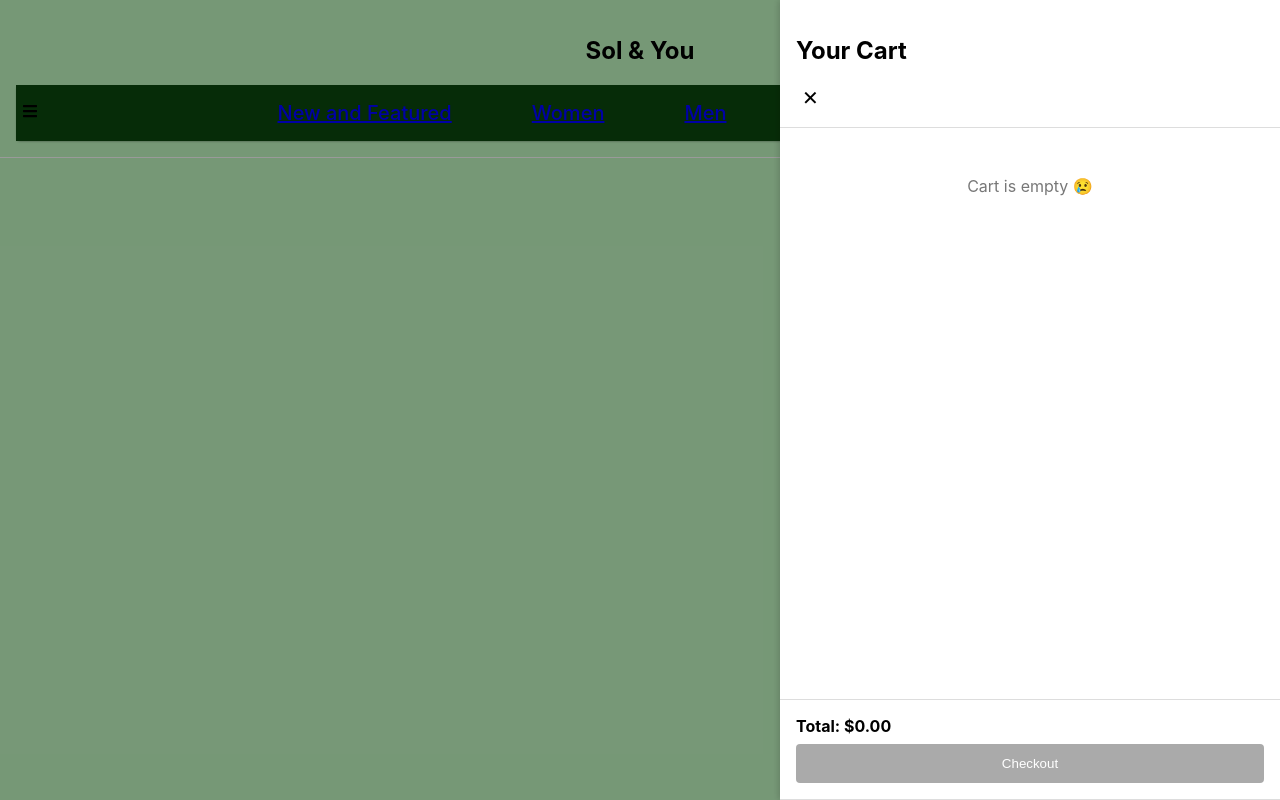
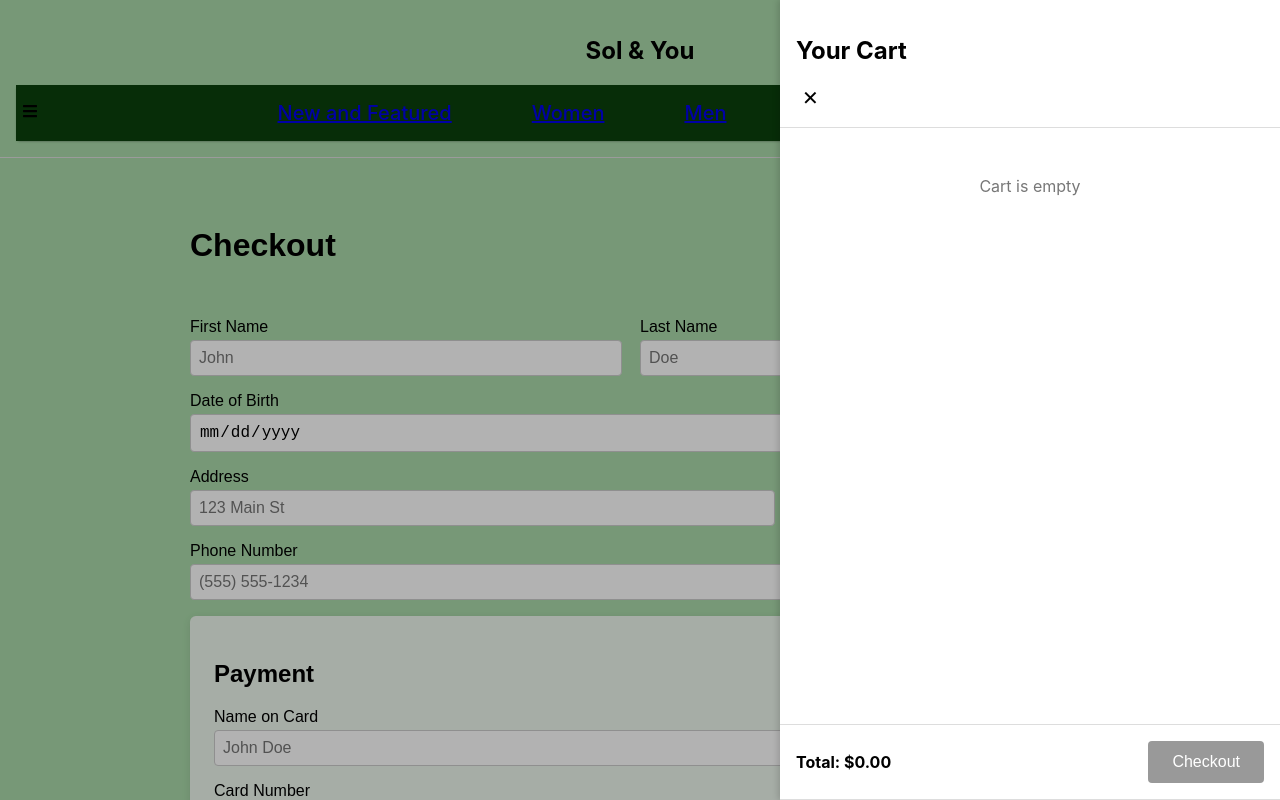
Before and after one commit to SoleneKima/E-commerce, a React (Create React App) app: page /checkout in a window 1280 px wide. Both pictures are taken after a click on the button 1207 px from the left and 120 px from the top of the page. Shown: the top 800 px of the page. Built offline with nearby package versions, Linux system fonts and the light colour scheme.

Commit message:
checkout + feedback

```diff
--- a/src/App.js
+++ b/src/App.js
@@ -5,6 +5,8 @@ import { BrowserRouter, Routes, Route } from "react-router-dom";
 
 import Navbar from "./components/Navbar/Navbar";
 import Men    from "./Pages/Men/Men.jsx";
+import Checkout from "./Pages/Checkout";
+import Confirmation from "./Pages/Confirmation";
 
 /* placeholder for now */
 const Home = () => (
@@ -28,6 +30,8 @@ export default function App() {
           <Route path="/men" element={<Men />} />
           {/* men + type page */}
           <Route path="/men/:type" element={<Men />} />
+          <Route path="/checkout" element={<Checkout />} />
+        <Route path="/confirmation" element={<Confirmation />} />
           {/* add more routes later */}
         </Routes>
       </>
--- /dev/null
+++ b/src/Pages/Checkout.css
@@ -0,0 +1,68 @@
+.checkout-page {
+  max-width: 900px;
+  margin: 2rem auto;
+  padding: 1rem;
+  display: flex;
+  flex-direction: column;
+  gap: 2rem;
+  font-family: sans-serif;
+}
+
+/* common field wrapper */
+.field {
+  display: flex;
+  flex-direction: column;
+  margin-bottom: 1rem;
+}
+.field label {
+  margin-bottom: 0.25rem;
+  font-weight: 500;
+}
+.field input {
+  padding: 0.5rem;
+  font-size: 1rem;
+  border: 1px solid #ccc;
+  border-radius: 4px;
+}
+
+/* width utilities */
+.field.full        { width: 100%; }
+.field.half        { width: 48%; }
+.field.two-thirds  { width: 65%; }
+.field.one-sixth   { width: 15%; }
+
+/* lay out personal info form as grid */
+.info-form {
+  display: flex;
+  flex-wrap: wrap;
+  gap: 2%;
+}
+
+/* payment form style */
+.payment-form {
+  background: rgba(255,255,255,0.8);
+  padding: 1.5rem;
+  border-radius: 6px;
+  box-shadow: 0 2px 8px rgba(0,0,0,0.1);
+}
+
+/* align expiration & CVV side‐by‐side inside payment form */
+.payment-form .field {
+  margin-bottom: 1rem;
+}
+
+/* submit button container aligns to right */
+.payment-form .actions {
+  display: flex;
+  justify-content: flex-end;
+  margin-top: 1.5rem;
+}
+.payment-form .actions .submit {
+  background: #064c1a;
+  color: #fff;
+  border: none;
+  padding: 0.75rem 2rem;
+  font-size: 1rem;
+  border-radius: 4px;
+  cursor: pointer;
+}
--- /dev/null
+++ b/src/Pages/Checkout.jsx
@@ -0,0 +1,91 @@
+// src/Pages/Checkout.jsx
+import React from "react";
+import { useNavigate } from "react-router-dom";
+import "./Checkout.css";         // <-- new stylesheet
+
+export default function Checkout() {
+  const navigate = useNavigate();
+
+  function handleSubmit(e) {
+    e.preventDefault();
+    // here you’d normally send the card data off to your API…
+    // then, once “paid,” redirect to a confirmation:
+    navigate("/confirmation");
+  }
+
+  return (
+    <main className="checkout-page">
+      <h1>Checkout</h1>
+
+      <form onSubmit={handleSubmit}>
+        {/* ─── PERSONAL INFO FORM ─── */}
+        <section className="info-form">
+          <div className="field half">
+            <label htmlFor="firstName">First Name</label>
+            <input id="firstName" name="firstName" type="text" placeholder="John" required />
+          </div>
+          <div className="field half">
+            <label htmlFor="lastName">Last Name</label>
+            <input id="lastName" name="lastName" type="text" placeholder="Doe" required />
+          </div>
+
+          <div className="field full">
+            <label htmlFor="dob">Date of Birth</label>
+            <input id="dob" name="dob" type="date" required />
+          </div>
+
+          <div className="field two-thirds">
+            <label htmlFor="address">Address</label>
+            <input id="address" name="address" type="text" placeholder="123 Main St" required />
+          </div>
+          <div className="field one-sixth">
+            <label htmlFor="postal">Postal Code</label>
+            <input id="postal" name="postal" type="text" placeholder="K2N 7X2" required />
+          </div>
+          <div className="field one-sixth">
+            <label htmlFor="province">Province</label>
+            <input id="province" name="province" type="text" placeholder="ON" required />
+          </div>
+
+          <div className="field full">
+            <label htmlFor="phone">Phone Number</label>
+            <input id="phone" name="phone" type="tel" placeholder="(555) 555-1234" required />
+          </div>
+        </section>
+
+        {/* ─── PAYMENT FORM ─── */}
+        <section className="payment-form">
+          <h2>Payment</h2>
+
+          <div className="field full">
+            <label htmlFor="cardName">Name on Card</label>
+            <input id="cardName" name="cardName" type="text" placeholder="John Doe" required />
+          </div>
+          <div className="field full">
+            <label htmlFor="cardNumber">Card Number</label>
+            <input
+              id="cardNumber"
+              name="cardNumber"
+              type="text"
+              inputMode="numeric"
+              placeholder="1234 5678 9012 3456"
+              required
+            />
+          </div>
+          <div className="field half">
+            <label htmlFor="exp">Expiration (MM/YY)</label>
+            <input id="exp" name="exp" type="text" placeholder="05/25" required />
+          </div>
+          <div className="field half">
+            <label htmlFor="cvv">CVV</label>
+            <input id="cvv" name="cvv" type="text" placeholder="123" required />
+          </div>
+
+          <div className="actions">
+            <button type="submit" className="submit">Submit Payment</button>
+          </div>
+        </section>
+      </form>
+    </main>
+  );
+}
--- /dev/null
+++ b/src/Pages/Confirmation.css
@@ -0,0 +1,34 @@
+/* src/Pages/Confirmation.css */
+
+.confirmation-page {
+  max-width: 600px;
+  margin: 2rem auto;
+  padding: 1rem;
+  text-align: center;
+  font-family: sans-serif;
+}
+
+.star-rating {
+  display: flex;
+  justify-content: center;
+  gap: 0.5rem;
+  margin: 1rem 0;
+}
+
+/* hide the radio inputs */
+.star-rating input {
+  display: none;
+}
+
+.star {
+  cursor: pointer;
+  transition: transform 0.1s;
+}
+.star:hover {
+  transform: scale(1.2);
+}
+
+.thanks {
+  margin-top: 1rem;
+  font-weight: bold;
+}
--- /dev/null
+++ b/src/Pages/Confirmation.jsx
@@ -0,0 +1,43 @@
+// src/Pages/Confirmation.jsx
+import React from "react";
+import { FaStar } from "react-icons/fa";        // ← star icon import
+import "./Confirmation.css";
+import { useState } from "react";
+
+export default function Confirmation() {
+  const [rating, setRating] = useState(0);
+  const [hover, setHover] = useState(0);
+
+  return (
+    <main className="confirmation-page">
+      <h1>Payment Successful 🎉</h1>
+      <p>Thank you for your order!</p>
+      <p>We would love your feedback. Please rate your experience:</p>
+
+      <div className="star-rating">
+        {[...Array(5)].map((_, i) => {
+          const val = i + 1;
+          return (
+            <label key={i}>
+              <input
+                type="radio"
+                name="rating"
+                value={val}
+                onClick={() => setRating(val)}
+              />
+              <FaStar
+                className="star"
+                size={32}
+                color={val <= (hover || rating) ? "#ffc107" : "#e4e5e9"}
+                onMouseEnter={() => setHover(val)}
+                onMouseLeave={() => setHover(0)}
+              />
+            </label>
+          );
+        })}
+      </div>
+
+      {rating > 0 && <p className="thanks">You rated us {rating} out of 5 ⭐️</p>}
+    </main>
+  );
+}
--- a/src/components/Cart/CartDrawer.css
+++ b/src/components/Cart/CartDrawer.css
@@ -93,3 +93,29 @@ footer { border-top:1px solid #ddd; margin-top:auto; }
   background: #aaa;
   cursor: not-allowed;
 }
+
+/* style the footer so its contents sit on either side */
+.drawer footer {
+  display: flex;
+  align-items: center;
+  justify-content: space-between;
+  padding: 1rem;
+  border-top: 1px solid #ddd;
+}
+
+/* make the Checkout button match your Submit Payment button */
+.drawer footer button {
+  background: #064c1a;       /* your dark-green background */
+  color: white;              /* white text */
+  border: none;
+  padding: 0.75rem 1.5rem;   /* same padding you use on Submit Payment */
+  font-size: 1rem;
+  cursor: pointer;
+  border-radius: 4px;        /* optional, if your other button has rounded corners */
+}
+
+/* ensure disabled state looks greyed out */
+.drawer footer button:disabled {
+  background: #999;
+  cursor: not-allowed;
+}
--- a/src/components/Cart/CartDrawer.jsx
+++ b/src/components/Cart/CartDrawer.jsx
@@ -1,9 +1,10 @@
 // src/components/Cart/CartDrawer.jsx
 import { useCart } from "../../contexts/CartContext";
 import "./CartDrawer.css";
+import { Link } from "react-router-dom";
 
 export default function CartDrawer({ open, onClose }) {
-  const { cart, removeItem, totalPrice, clearCart } = useCart();
+  const { cart, removeItem, totalPrice} = useCart();
 
   return (
     <div
@@ -22,7 +23,7 @@ export default function CartDrawer({ open, onClose }) {
         </header>
 
         {cart.length === 0 ? (
-          <p className="empty">Cart is empty 😢</p>
+          <p className="empty">Cart is empty </p>
         ) : (
           <ul className="items">
             {cart.map(p => (
@@ -50,13 +51,9 @@ export default function CartDrawer({ open, onClose }) {
 
         <footer>
           <strong>Total: ${totalPrice.toFixed(2)}</strong>
-          <button
-            className="checkout-btn"
-            disabled={!cart.length}
-            onClick={clearCart}
-          >
-            Checkout
-          </button>
+          <Link to="/checkout">
+            <button disabled={!cart.length}>Checkout</button>
+          </Link>
         </footer>
       </aside>
     </div>
--- /dev/null
+++ b/src/components/Checkout/PaymentForm.css
@@ -0,0 +1,32 @@
+.payment-form {
+  max-width: 400px;
+  margin: 2rem auto;
+  display: flex;
+  flex-direction: column;
+  gap: 1rem;
+}
+.payment-form label {
+  display: flex;
+  flex-direction: column;
+  font-weight: 500;
+}
+.payment-form input {
+  padding: 0.5rem;
+  font-size: 1rem;
+  margin-top: 0.25rem;
+}
+.small-inputs {
+  display: flex;
+  gap: 1rem;
+}
+.small-inputs label {
+  flex: 1;
+}
+.payment-form button {
+  padding: 0.75rem;
+  background: #064b10;
+  color: #fff;
+  border: none;
+  font-size: 1rem;
+  cursor: pointer;
+}
```
Also changed, not shown: src/components/Checkout/PaymentForm.jsx (added, +67 -0 lines), src/data/product.js (+3 -10 lines).
